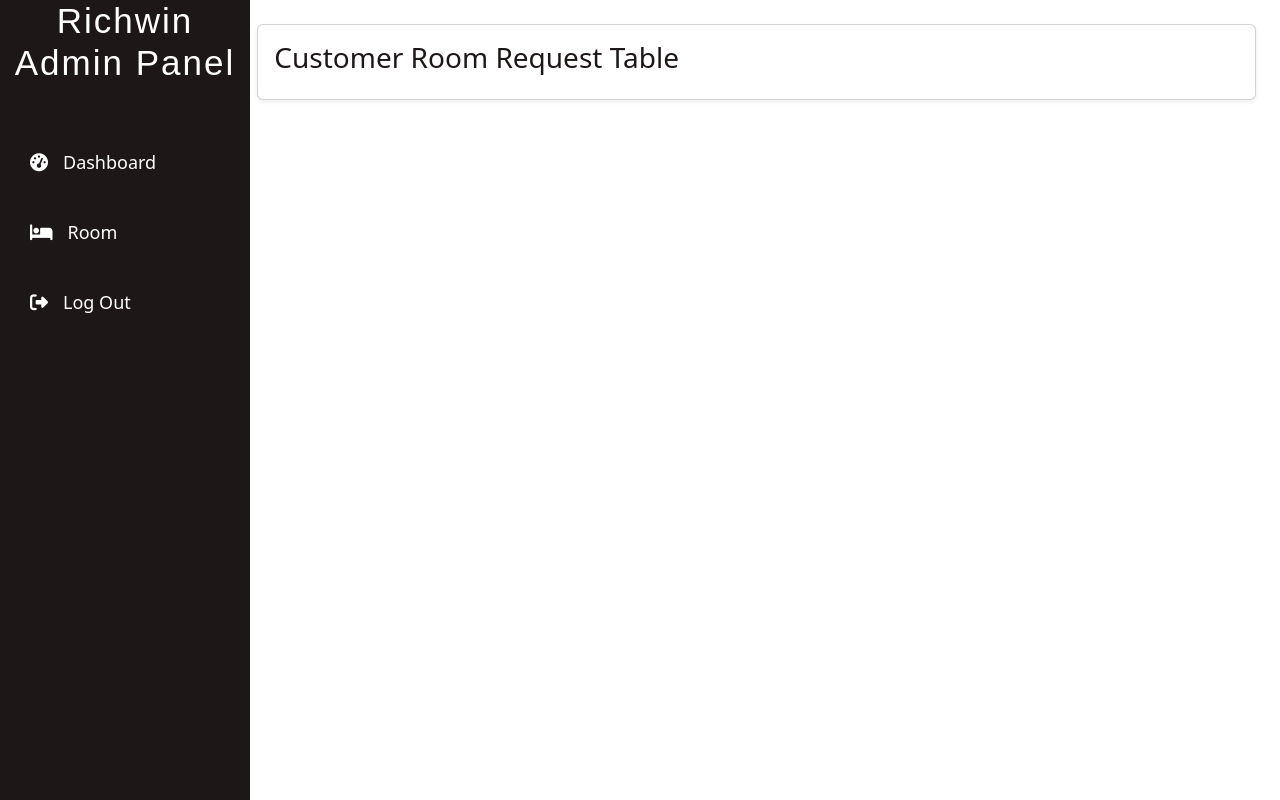
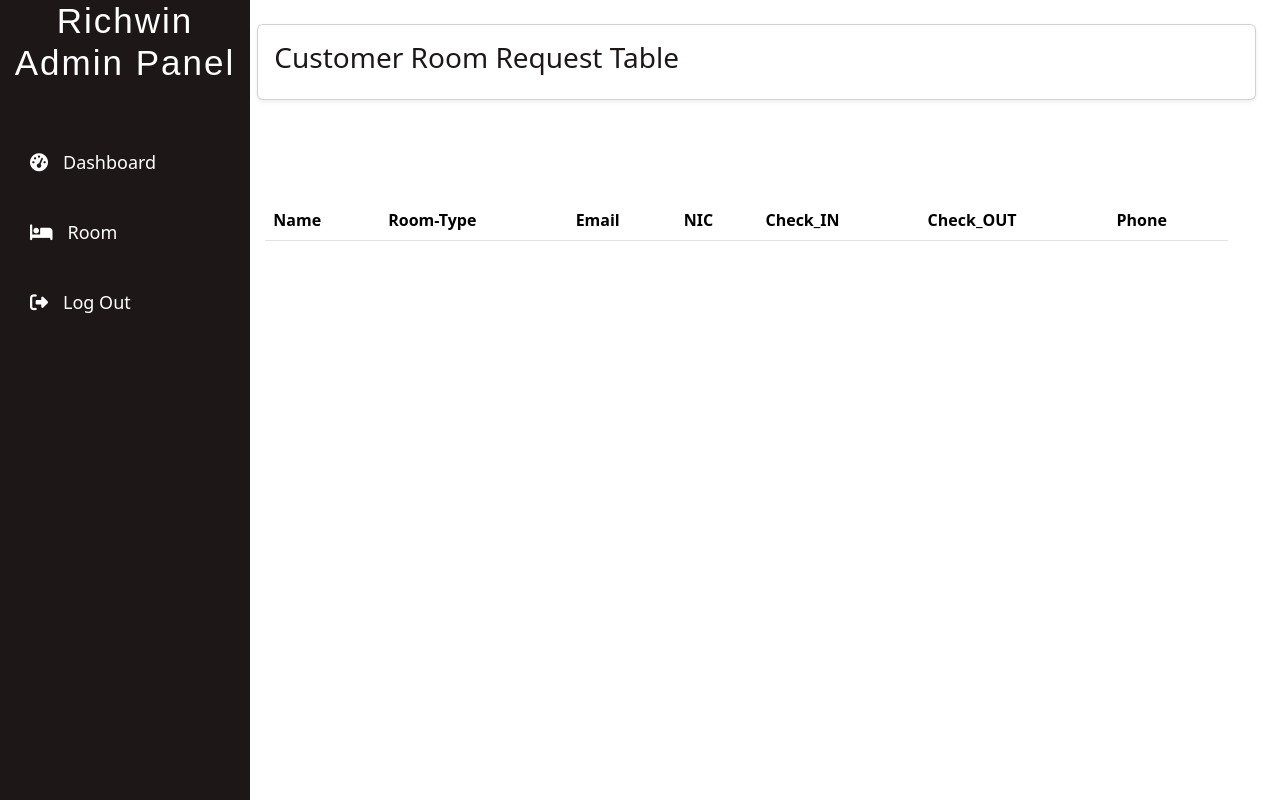
Before and after one commit to Dumindu-Pabasara/Hotel_Management_System, a PHP site: the page made by Richwin Dashboard/RoomRequest_Table.php in a window 1280 px wide. Run offline with PHP 8.4, Linux system fonts and the light colour scheme; data that the repository does not hold is empty.

Commit message:
Update RoomRequest_Table.php

```diff
--- a/Richwin Dashboard/RoomRequest_Table.php
+++ b/Richwin Dashboard/RoomRequest_Table.php
@@ -54,7 +54,42 @@ $result=mysqli_query($con,$query);
                 </div>
             </div>
         </div>
+<!--Room booking tabel-->
 
+<div class="container-fluid">
+     <div class="row">
+        <div class="col-lg-10 ms-auto p-1 overflow-hidden">
+    <div class="container  p-5">
+    <table class="table ">
+        <thead>
+            <tr class="bg-dark text-white">
+                <th>Name</th>
+                <th>Room-Type</th>
+                <th>Email</th>
+                <th>NIC</th>
+                <th>Check_IN</th>
+                <th>Check_OUT</th>
+                <th>Phone</th>
+            </tr>
+                <?php
+                while($row=mysqli_fetch_assoc($result)){
+                    ?>
+                    <tr>
+                <td><?php echo $row['Name'];?></td>
+                <td><?php echo $row['Room_type'];?></td>
+                <td><?php echo $row['Email'];?></td>
+                <td><?php echo $row['NIC'];?></td>
+                <td><?php echo $row['Check_in'];?></td>
+                <td><?php echo $row['Check_out'];?></td>
+                <td><?php echo $row['Phone'];?></td>
+                </tr>
+
+                <?php
+                }
+                ?>
+            </thead>
+    </table>
+</div>
 <!--Java Script-->
 <script src="https://code.jquery.com/jquery-3.3.1.slim.min.js" integrity="sha384-q8i/X+965DzO0rT7abK41JStQIAqVgRVzpbzo5smXKp4YfRvH+8abtTE1Pi6jizo" crossorigin="anonymous"></script>
     <script src="https://cdn.jsdelivr.net/npm/popper.js@1.14.7/dist/umd/popper.min.js" integrity="sha384-UO2eT0CpHqdSJQ6hJty5KVphtPhzWj9WO1clHTMGa3JDZwrnQq4sF86dIHNDz0W1" crossorigin="anonymous"></script>
```
